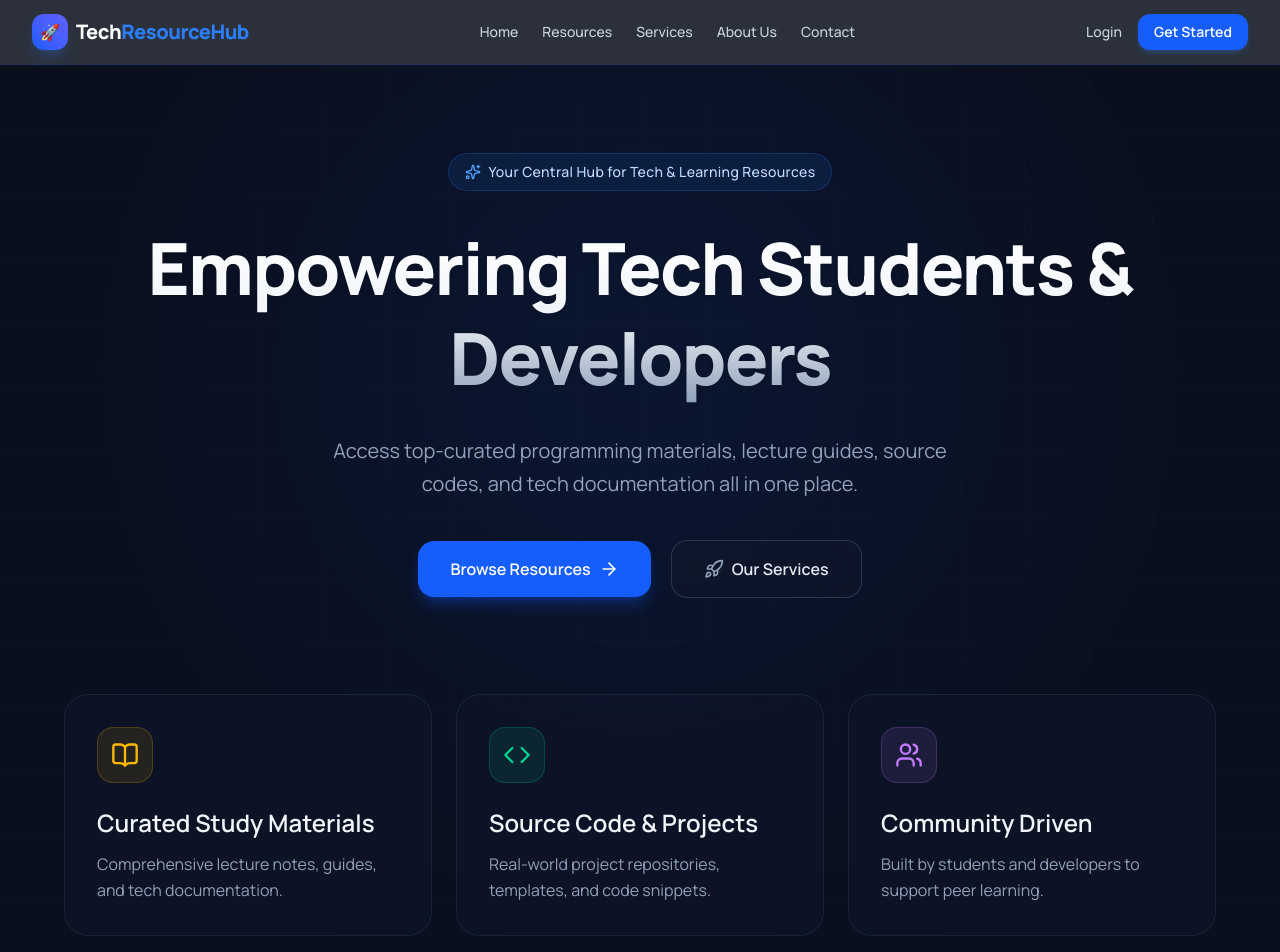
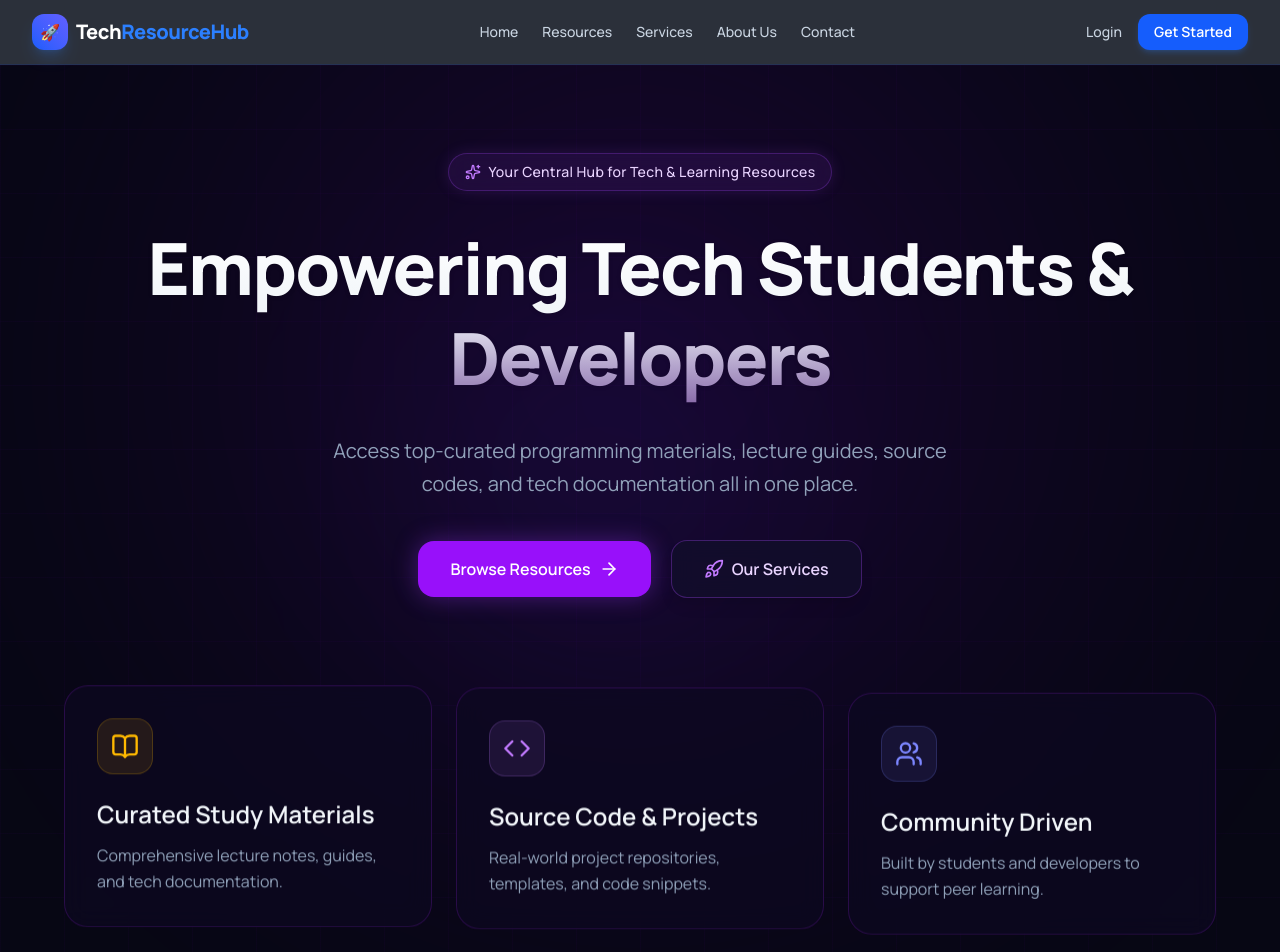
Before and after one commit to nuwanudayakumara00-hue/TechResourceHub-project, a Next.js app in the folder my-app/: page / in a window 1280 px wide. Shown: the top 952 px of the page. Built offline with nearby package versions, Linux system fonts and the light colour scheme; no server answers.

Commit message:
Update home page theme and animations

```diff
--- a/my-app/src/app/page.tsx
+++ b/my-app/src/app/page.tsx
@@ -6,7 +6,7 @@ import { motion } from "framer-motion";
 import { ArrowRight, Code, Sparkles, BookOpen, Rocket, Users } from "lucide-react";
 
 import CommunitySection from "@/components/CommunitySection";
-import CurationGuideSection from "@/components/CurationGuideSection"; // 1. Import කිරීම
+import CurationGuideSection from "@/components/CurationGuideSection";
 import AboutSection from "@/components/AboutSection";
 import ServicesSection from "@/components/ServicesSection";
 import ResourcesSection from "@/components/ResourcesSection";
@@ -16,24 +16,37 @@ import Footer from "@/components/Footer";
 
 export default function Home() {
   return (
-    <main className="bg-[#0a0f1d] text-white min-h-screen overflow-x-hidden relative">
-      {/* Background Subtle Grid Pattern */}
-      <div className="absolute inset-0 bg-[linear-gradient(to_right,#1f293715_1px,transparent_1px),linear-gradient(to_bottom,#1f293715_1px,transparent_1px)] bg-[size:4rem_4rem] pointer-events-none" />
+    <main className="bg-[#070714] text-white min-h-screen overflow-x-hidden relative selection:bg-purple-500 selection:text-white">
+      {/* Background Grid Pattern with Purple Tint */}
+      <div className="absolute inset-0 bg-[linear-gradient(to_right,#3b076415_1px,transparent_1px),linear-gradient(to_bottom,#3b076415_1px,transparent_1px)] bg-[size:4rem_4rem] pointer-events-none" />
 
       {/* Hero Section */}
       <section className="flex-1 flex flex-col items-center justify-center p-6 md:p-12 overflow-hidden relative min-h-screen">
-        {/* Animated Glow Effect */}
+        {/* Animated Deep Purple Glow Effects */}
         <motion.div
           animate={{
-            scale: [1, 1.2, 1],
-            opacity: [0.25, 0.45, 0.25],
+            scale: [1, 1.25, 1],
+            opacity: [0.35, 0.6, 0.35],
           }}
           transition={{
-            duration: 8,
+            duration: 9,
             repeat: Infinity,
             ease: "easeInOut",
           }}
-          className="absolute top-1/3 left-1/2 -translate-x-1/2 -translate-y-1/2 w-[500px] h-[500px] md:w-[700px] md:h-[700px] bg-blue-600/30 blur-[140px] rounded-full pointer-events-none"
+          className="absolute top-1/3 left-1/2 -translate-x-1/2 -translate-y-1/2 w-[550px] h-[550px] md:w-[750px] md:h-[750px] bg-purple-700/25 blur-[150px] rounded-full pointer-events-none"
+        />
+
+        <motion.div
+          animate={{
+            scale: [1.2, 1, 1.2],
+            opacity: [0.2, 0.45, 0.2],
+          }}
+          transition={{
+            duration: 11,
+            repeat: Infinity,
+            ease: "easeInOut",
+          }}
+          className="absolute top-1/4 left-1/3 w-[350px] h-[350px] bg-indigo-600/20 blur-[130px] rounded-full pointer-events-none"
         />
 
         <motion.div
@@ -42,19 +55,20 @@ export default function Home() {
           transition={{ duration: 0.8, ease: "easeOut" }}
           className="z-10 text-center max-w-5xl w-full mt-10"
         >
+          {/* Purple Badge */}
           <motion.div
             initial={{ scale: 0.9, opacity: 0 }}
             animate={{ scale: 1, opacity: 1 }}
             transition={{ delay: 0.2, duration: 0.5 }}
-            className="inline-flex items-center gap-2 px-4 py-2 rounded-full bg-blue-500/10 border border-blue-500/20 mb-8 backdrop-blur-md"
+            className="inline-flex items-center gap-2 px-4 py-2 rounded-full bg-purple-500/10 border border-purple-500/25 mb-8 backdrop-blur-md shadow-[0_0_15px_rgba(168,85,247,0.15)]"
           >
-            <Sparkles className="w-4 h-4 text-blue-400" />
-            <span className="text-sm font-medium text-blue-200 tracking-wide">
+            <Sparkles className="w-4 h-4 text-purple-400" />
+            <span className="text-sm font-medium text-purple-200 tracking-wide">
               Your Central Hub for Tech & Learning Resources
             </span>
           </motion.div>
 
-          <h1 className="text-4xl md:text-7xl font-extrabold tracking-tight mb-8 bg-gradient-to-b from-white via-slate-100 to-slate-400 bg-clip-text text-transparent drop-shadow-sm leading-tight">
+          <h1 className="text-4xl md:text-7xl font-extrabold tracking-tight mb-8 bg-gradient-to-b from-white via-slate-100 to-purple-300/60 bg-clip-text text-transparent drop-shadow-sm leading-tight">
             Empowering Tech Students & Developers
           </h1>
 
@@ -62,13 +76,13 @@ export default function Home() {
             Access top-curated programming materials, lecture guides, source codes, and tech documentation all in one place.
           </p>
 
-          {/* Action Buttons with Working Page Navigation */}
+          {/* Action Buttons */}
           <div className="flex flex-col sm:flex-row items-center justify-center gap-5">
             <Link href="/resources" className="w-full sm:w-auto">
               <motion.button
                 whileHover={{ scale: 1.05 }}
                 whileTap={{ scale: 0.95 }}
-                className="w-full sm:w-auto px-8 py-4 bg-blue-600 hover:bg-blue-500 text-white rounded-2xl font-semibold flex items-center justify-center gap-2 transition-all shadow-lg shadow-blue-600/30 cursor-pointer"
+                className="w-full sm:w-auto px-8 py-4 bg-purple-600 hover:bg-purple-500 text-white rounded-2xl font-semibold flex items-center justify-center gap-2 transition-all shadow-[0_0_25px_rgba(147,51,234,0.4)] cursor-pointer"
               >
                 Browse Resources <ArrowRight className="w-5 h-5" />
               </motion.button>
@@ -78,16 +92,16 @@ export default function Home() {
               <motion.button
                 whileHover={{ scale: 1.05 }}
                 whileTap={{ scale: 0.95 }}
-                className="w-full sm:w-auto px-8 py-4 bg-slate-900/80 hover:bg-slate-800 text-slate-200 border border-slate-700/80 rounded-2xl font-semibold transition-all backdrop-blur-md flex items-center justify-center gap-2 cursor-pointer"
+                className="w-full sm:w-auto px-8 py-4 bg-[#120e2b]/80 hover:bg-[#1a143b] text-purple-200 border border-purple-500/30 rounded-2xl font-semibold transition-all backdrop-blur-md flex items-center justify-center gap-2 cursor-pointer shadow-lg"
               >
-                <Rocket className="w-5 h-5 text-slate-400" />
+                <Rocket className="w-5 h-5 text-purple-400" />
                 Our Services
               </motion.button>
             </Link>
           </div>
         </motion.div>
 
-        {/* Hero Features Grid */}
+        {/* Floating Feature Cards */}
         <div className="z-10 grid grid-cols-1 md:grid-cols-3 gap-6 mt-24 w-full max-w-6xl">
           {[
             {
@@ -97,31 +111,45 @@ export default function Home() {
               color: "text-amber-400",
               bg: "bg-amber-400/10",
               border: "border-amber-400/20",
+              floatDelay: 0,
             },
             {
               icon: Code,
               title: "Source Code & Projects",
               desc: "Real-world project repositories, templates, and code snippets.",
-              color: "text-emerald-400",
-              bg: "bg-emerald-400/10",
-              border: "border-emerald-400/20",
+              color: "text-purple-400",
+              bg: "bg-purple-400/10",
+              border: "border-purple-400/20",
+              floatDelay: 1,
             },
             {
               icon: Users,
               title: "Community Driven",
               desc: "Built by students and developers to support peer learning.",
-              color: "text-purple-400",
-              bg: "bg-purple-400/10",
-              border: "border-purple-400/20",
+              color: "text-indigo-400",
+              bg: "bg-indigo-400/10",
+              border: "border-indigo-400/20",
+              floatDelay: 2,
             },
           ].map((feature, idx) => (
             <motion.div
               key={idx}
               initial={{ opacity: 0, y: 30 }}
-              animate={{ opacity: 1, y: 0 }}
-              transition={{ delay: 0.4 + idx * 0.15, duration: 0.5 }}
-              whileHover={{ y: -5 }}
-              className="p-8 rounded-3xl bg-slate-900/60 border border-slate-800/80 backdrop-blur-md hover:border-slate-700 transition-all group"
+              animate={{
+                opacity: 1,
+                y: [0, -10, 0]
+              }}
+              transition={{
+                opacity: { delay: 0.4 + idx * 0.15, duration: 0.5 },
+                y: {
+                  duration: 4,
+                  repeat: Infinity,
+                  ease: "easeInOut",
+                  delay: feature.floatDelay,
+                }
+              }}
+              whileHover={{ scale: 1.02 }}
+              className="p-8 rounded-3xl bg-[#0e0921]/70 border border-purple-900/40 backdrop-blur-md hover:border-purple-500/50 hover:shadow-[0_0_30px_rgba(147,51,234,0.15)] transition-all group"
             >
               <div
                 className={`w-14 h-14 rounded-2xl ${feature.bg} flex items-center justify-center mb-6 border ${feature.border} group-hover:scale-110 transition-transform duration-300`}
```
